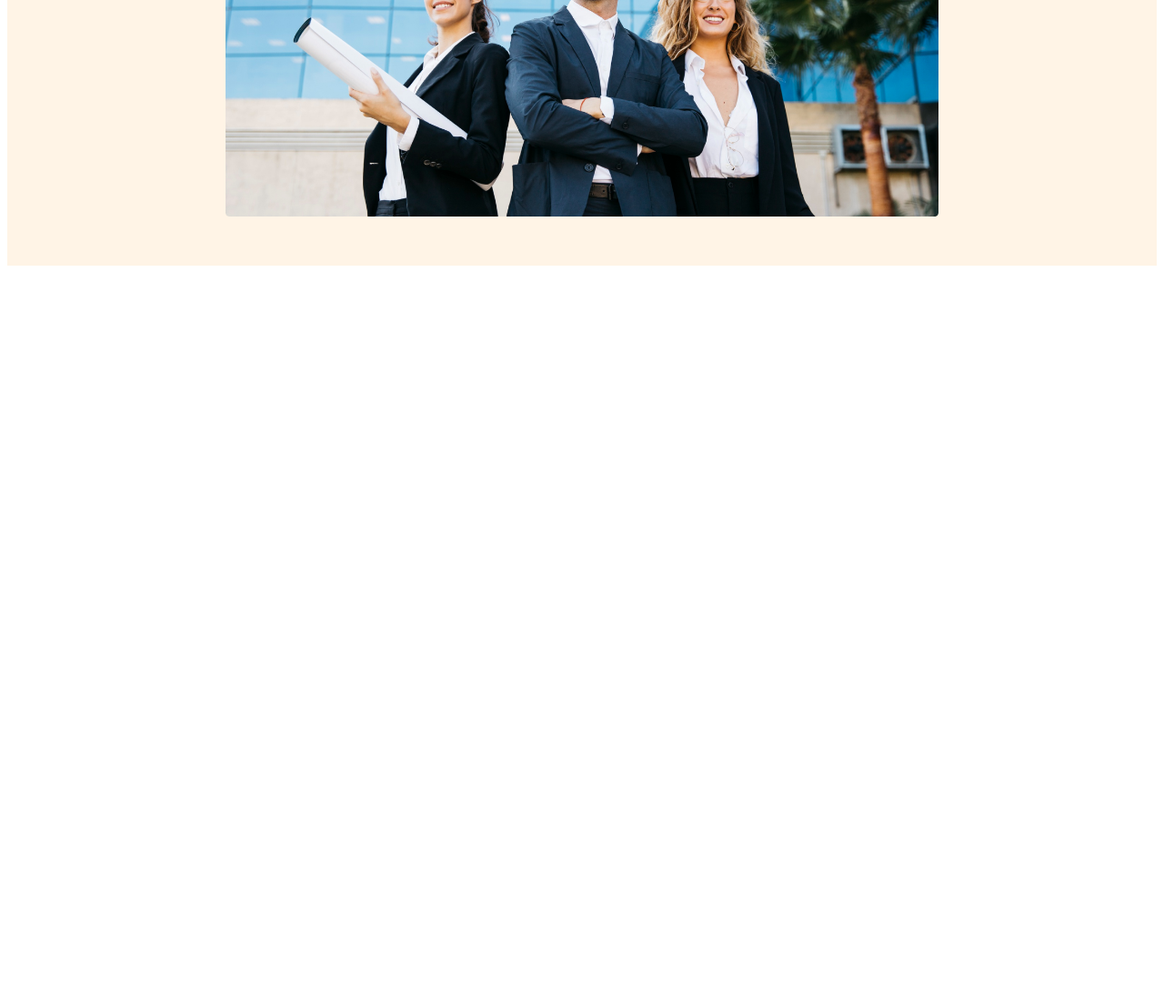
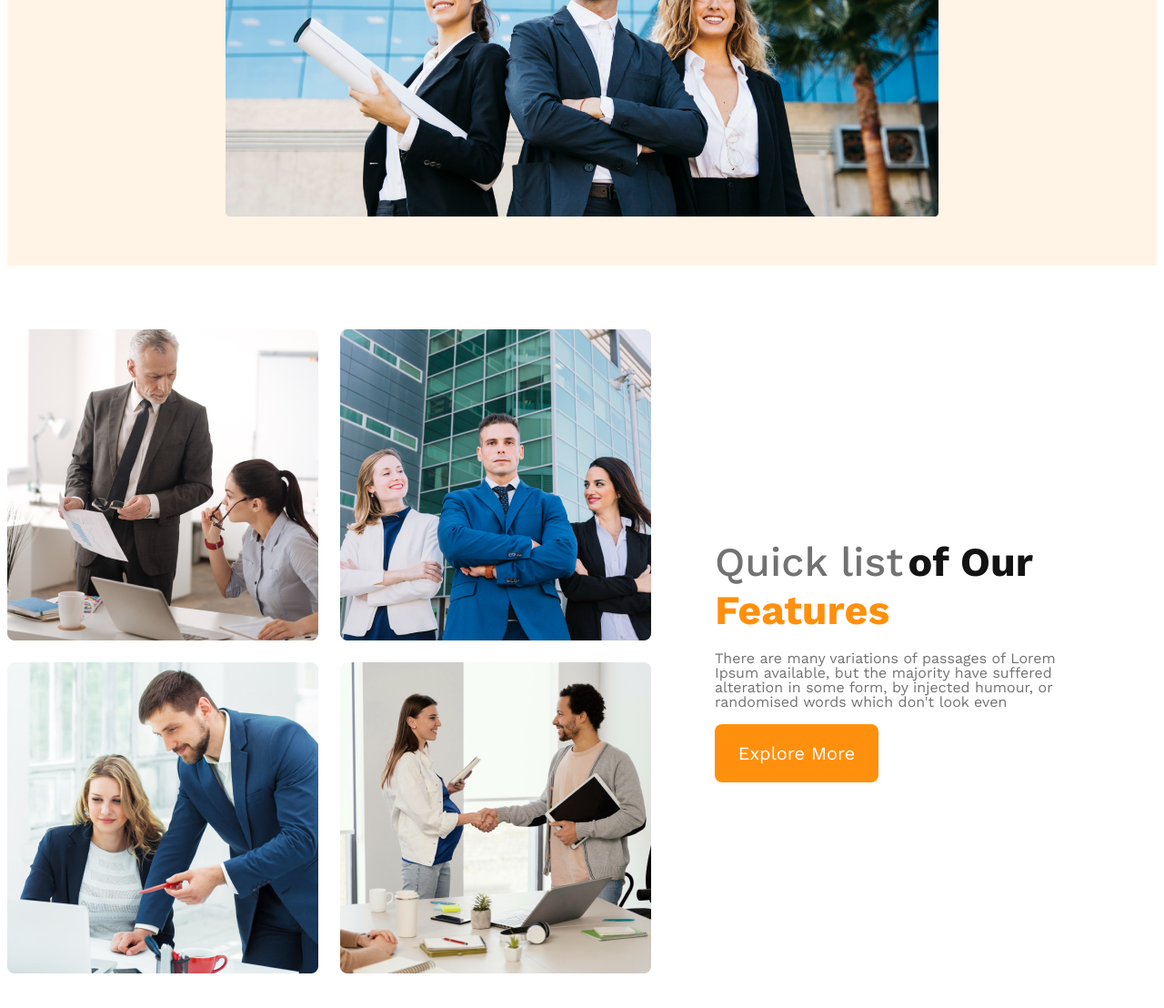
Before and after one commit to Sarmin27/G3-Architects, a plain HTML site: page index.html in a window 1280 px wide. Shown: the part 759-1867 px from the top of the page at 91% size. Before the commit the page ends 1059 px from the top, so only its background shows below. Drawn offline with nearby package versions, Linux system fonts and the light colour scheme.

Commit message:
create features section ...responsive.

```diff
--- a/index.html
+++ b/index.html
@@ -7,6 +7,7 @@
     <link rel="stylesheet" href="style.css">
 </head>
 <body>
+    <!-- header section  -->
     <header>
         <nav>
             <h3 class="nav-heading">G3 Architects</h3>
@@ -26,6 +27,27 @@
         <img src="images/banner.png" alt="">
         </div>
     </header>
+    <!-- main section  -->
+    <main>
+      <!-- features section-->
+        <section class="teams-container">
+            <div class="teams-image-container">
+                <img src="images/team1.png" alt="">
+                <img src="images/team2.png" alt="">
+                <img src="images/team3.png" alt="">
+                <img src="images/team4.png" alt="">
+            </div>
+            <div class="teams-content">
+                <h3 class="teams-content-heading"><span class="quick-list">Quick list</span> <span class="of-our">of Our</span> <span class="text-features">Features</span></h3>
+                <p class="teams-content-descryption">There are many variations of passages of Lorem Ipsum available, but the majority have suffered alteration in some form, by injected humour, or randomised words which don't look even</p>
+                <button class="btn-primary">Explore More</button>
+            </div>
+
+
+
+
+        </section>
+    </main>
 
 </body>
 </html>
--- a/style.css
+++ b/style.css
@@ -76,13 +76,73 @@ nav>ul>li>a{
     width: 100%;
     margin-top: 50px;
 }
-/* small devices  */
+
+/* main styles  */
+main{
+    max-width: 1440px;
+    margin: 70px auto;
+
+
+}
+.teams-container{
+
+    display: flex;
+    align-items: center;
+
+}
+.teams-image-container{
+    display: grid;
+    grid-template-columns: repeat(2,1fr);
+    gap:1.5rem;
+
+}
+.teams-content{
+    padding-left: 70px;
+    padding-right: 70px;
+}
+ .teams-content-heading .quick-list {
+     color: #727272;
+     font-size: 2.8rem;
+     font-weight: 500;
+
+
+ }
+
+ .teams-content-heading .of-our {
+     color: #131313;
+     font-size: 2.8rem;
+     font-weight: 700;
+
+ }
+
+ .teams-content-heading .text-features {
+     color: #FF900E;
+     font-size: 2.8rem;
+     font-weight: 700;
+
+
+ }
+ .teams-content-descryption {
+     color: #727272;
+     font-size: 1rem;
+     font-weight: 400;
+     line-height:1rem;
+ }
+
+ /* small devices  */
 @media screen and (max-width:576px){
     header{
         padding: 20px;
     }
-    nav{
+    nav ,.teams-container {
         flex-direction: column;
+    }
+    .teams-image-container {
+        grid-template-columns:1fr;
+    }
+    .teams-content{
+        padding-left: 20px;
+        padding-right: 20px;
     }
 
 }
@@ -92,7 +152,7 @@ nav>ul>li>a{
         padding:50px;
     }
 
-    nav{
+    nav , .teams-container{
         flex-direction: column;
     }
 
```
